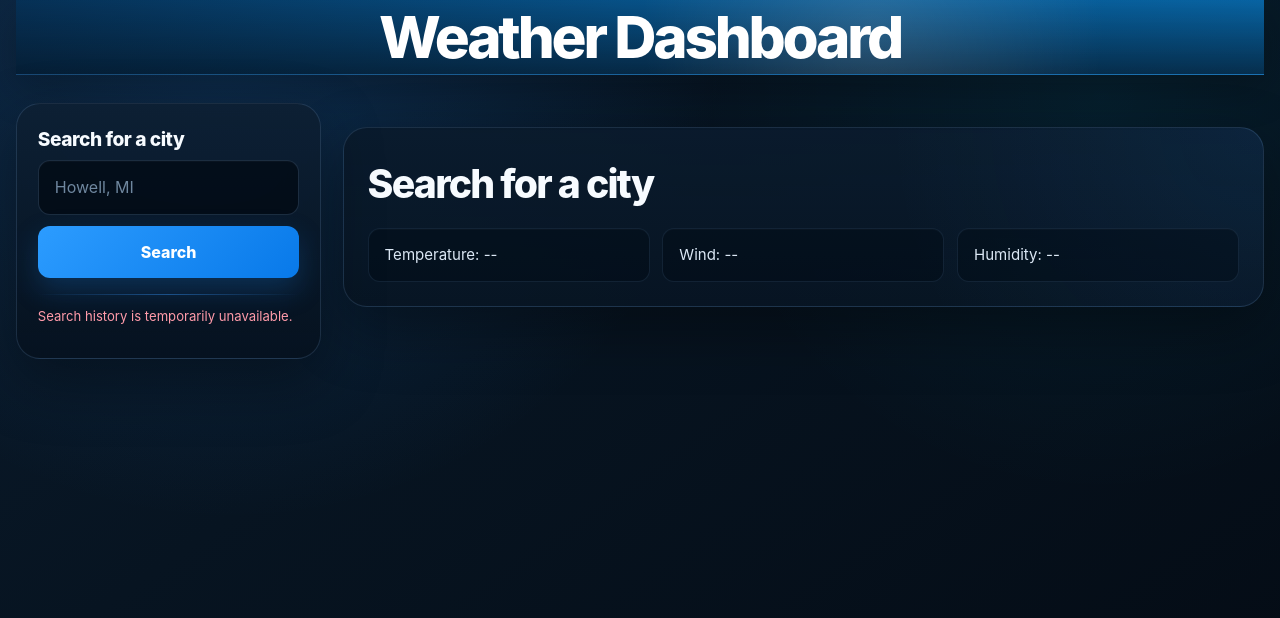
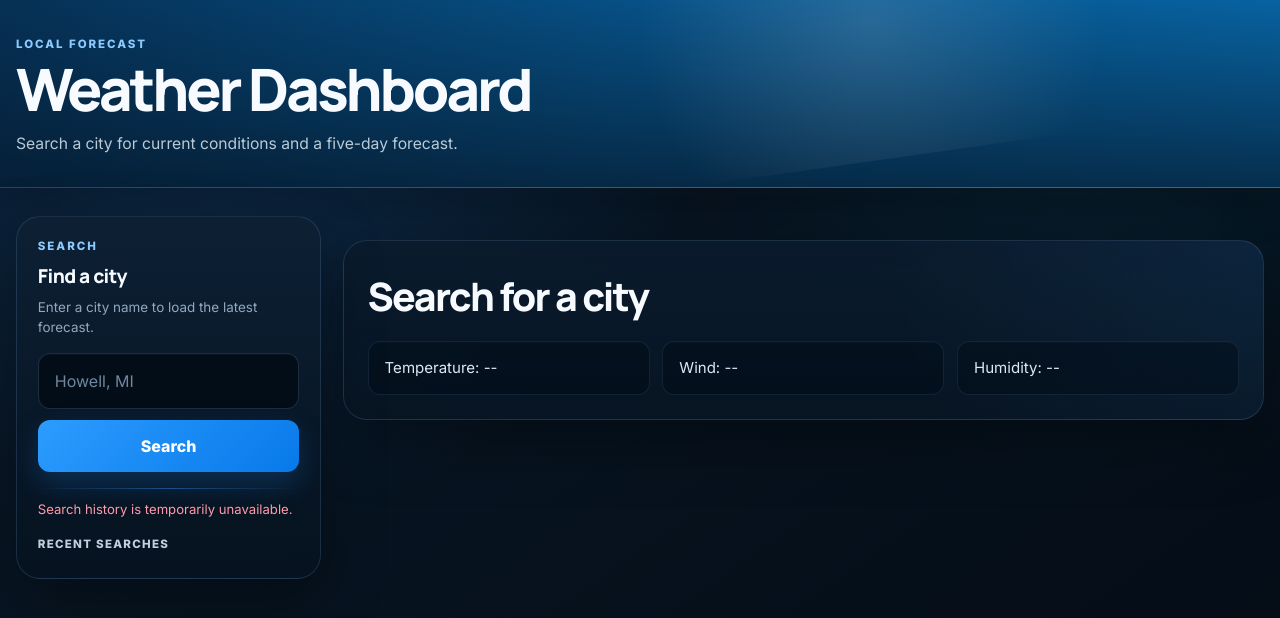
Before and after one commit to PHTMGatt/09-Weather-App, a website built with Vite: page client/index.html in a window 1280 px wide. Built offline with nearby package versions, Linux system fonts and the light colour scheme; files whose address does not match are found by name.

Commit message:
Improve Weather Dashboard hierarchy and typography

```diff
--- a/client/index.html
+++ b/client/index.html
@@ -7,6 +7,12 @@
   <meta
     name="description"
     content="Search current weather and a five-day forecast by city."
+  />
+  <link rel="preconnect" href="https://fonts.googleapis.com" />
+  <link rel="preconnect" href="https://fonts.gstatic.com" crossorigin />
+  <link
+    href="https://fonts.googleapis.com/css2?family=Inter:wght@400;500;600;700;800&family=Manrope:wght@600;700;800&display=swap"
+    rel="stylesheet"
   />
   <link
     rel="stylesheet"
@@ -18,14 +24,20 @@
 </head>
 
 <body>
-  <header class="container-fluid text-center text-white p-1 weather-header">
-    <h1>Weather Dashboard</h1>
+  <header class="weather-header">
+    <div class="weather-header__inner">
+      <p class="weather-eyebrow">Local forecast</p>
+      <h1>Weather Dashboard</h1>
+      <p>Search a city for current conditions and a five-day forecast.</p>
+    </div>
   </header>
 
   <main class="container-fluid">
     <div class="row">
       <aside class="col-lg-3 pb-3">
-        <h2 id="form-heading">Search for a city</h2>
+        <p class="section-label">Search</p>
+        <h2 id="form-heading">Find a city</h2>
+        <p class="search-helper">Enter a city name to load the latest forecast.</p>
 
         <form id="search-form" class="form">
           <div class="form-group">
@@ -54,7 +66,11 @@
         </form>
 
         <p id="search-feedback" role="status" aria-live="polite"></p>
-        <div class="row mt-2" id="history" aria-label="Recent searches"></div>
+
+        <div class="history-heading">
+          <p class="section-label">Recent searches</p>
+        </div>
+        <div class="row" id="history" aria-label="Recent searches"></div>
       </aside>
 
       <div class="col-lg-9 pb-3">
```
